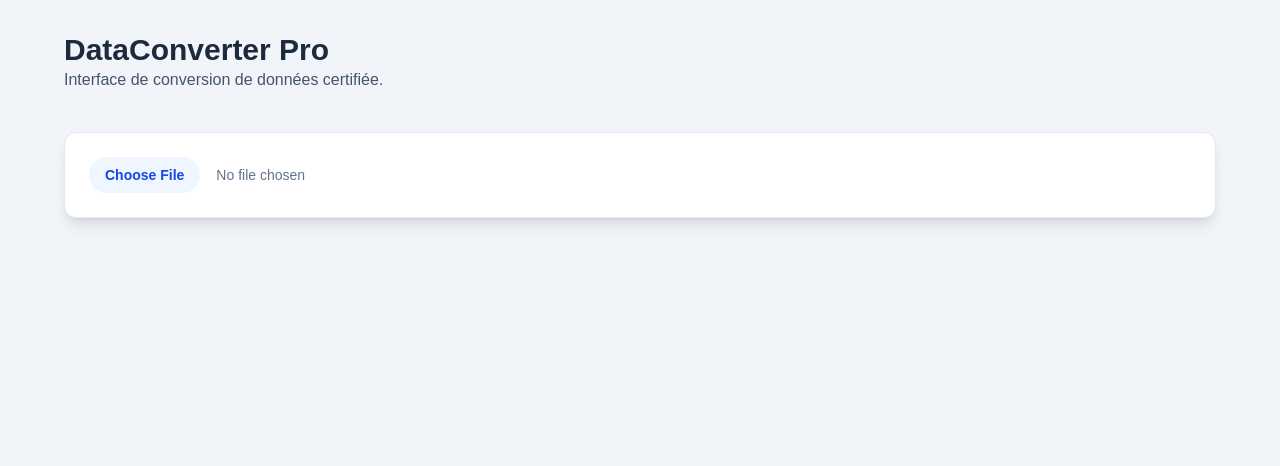
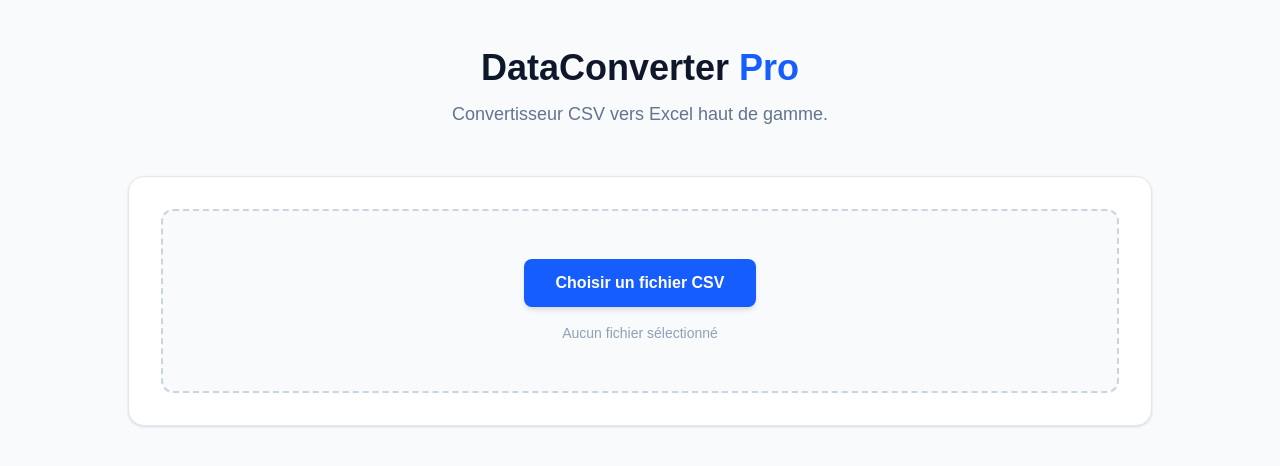
Before and after one commit to bruno92dossantos06-beep/csv-to-nice-table-converter, a Next.js app: page / in a window 1280 px wide. Shown: the top 466 px of the page. Built offline with nearby package versions, Linux system fonts and the light colour scheme.

Commit message:
Version finale Pro

```diff
--- a/app/page.tsx
+++ b/app/page.tsx
@@ -16,7 +16,7 @@ export default function Home() {
     Papa.parse(file, {
       header: true,
       skipEmptyLines: true,
-      delimiter: ";",
+      delimiter: ";", // Force la lecture des CSV type Numbers/Excel FR
       complete: (results: any) => {
         if (results.data && results.data.length > 0) {
           setHeaders(Object.keys(results.data[0]));
@@ -29,44 +29,49 @@ export default function Home() {
   const downloadExcel = () => {
     const ws = XLSX.utils.json_to_sheet(data);
 
-    // Ajout d'une largeur minimale aux colonnes pour un rendu pro
-    ws['!cols'] = headers.map(() => ({ wch: 20 }));
+    // Formatage professionnel des colonnes (largeur auto)
+    ws['!cols'] = headers.map(() => ({ wch: 25 }));
 
     const wb = XLSX.utils.book_new();
     XLSX.utils.book_append_sheet(wb, ws, "Données");
 
-    // Génération du fichier avec une meilleure gestion des types
     XLSX.writeFile(wb, `${fileName.split('.')[0]}_export_pro.xlsx`);
   };
 
   return (
-    <main className="min-h-screen bg-slate-100 p-8">
-      <div className="max-w-6xl mx-auto">
-        <header className="mb-10">
-          <h1 className="text-3xl font-bold text-slate-800">DataConverter Pro</h1>
-          <p className="text-slate-600">Interface de conversion de données certifiée.</p>
+    <main className="min-h-screen bg-slate-50 py-12 px-6">
+      <div className="max-w-5xl mx-auto">
+        <header className="mb-12 text-center">
+          <h1 className="text-4xl font-extrabold text-slate-900 mb-3">DataConverter <span className="text-blue-600">Pro</span></h1>
+          <p className="text-slate-500 text-lg">Convertisseur CSV vers Excel haut de gamme.</p>
         </header>
 
-        <div className="bg-white p-6 rounded-xl shadow-lg border border-slate-200 mb-8">
-          <input type="file" accept=".csv" onChange={handleFileUpload} className="block w-full text-sm text-slate-500 file:mr-4 file:py-2 file:px-4 file:rounded-full file:border-0 file:text-sm file:font-semibold file:bg-blue-50 file:text-blue-700 hover:file:bg-blue-100" />
+        <div className="bg-white p-8 rounded-2xl shadow-sm border border-slate-200 mb-8">
+          <div className="flex flex-col items-center border-2 border-dashed border-slate-300 rounded-xl py-12 bg-slate-50">
+            <input type="file" accept=".csv" onChange={handleFileUpload} className="hidden" id="fileInput" />
+            <label htmlFor="fileInput" className="cursor-pointer bg-blue-600 text-white px-8 py-3 rounded-lg font-bold hover:bg-blue-700 transition-all shadow-md">
+              Choisir un fichier CSV
+            </label>
+            <p className="text-slate-400 text-sm mt-4">{fileName || "Aucun fichier sélectionné"}</p>
+          </div>
         </div>
 
         {data.length > 0 && (
-          <div className="bg-white rounded-xl shadow-lg border border-slate-200">
-            <div className="p-5 border-b flex justify-between items-center">
-              <h2 className="font-semibold text-slate-700">Données extraites</h2>
-              <button onClick={downloadExcel} className="bg-slate-900 text-white px-6 py-2 rounded-lg hover:bg-slate-800 transition">
-                Exporter Excel (.xlsx)
+          <div className="bg-white rounded-2xl shadow-sm border border-slate-200 overflow-hidden">
+            <div className="p-6 border-b border-slate-100 flex justify-between items-center">
+              <h2 className="font-bold text-slate-800">Données extraites</h2>
+              <button onClick={downloadExcel} className="bg-emerald-600 hover:bg-emerald-700 text-white font-bold py-2 px-6 rounded-lg transition-all">
+                Télécharger Excel
               </button>
             </div>
             <div className="overflow-x-auto">
-              <table className="w-full text-sm">
-                <thead className="bg-slate-50">
-                  <tr>{headers.map(h => <th key={h} className="p-4 text-left font-bold text-slate-600 border-b">{h}</th>)}</tr>
+              <table className="w-full text-sm text-left">
+                <thead className="bg-slate-50 text-slate-600 uppercase font-bold text-[10px] tracking-widest">
+                  <tr>{headers.map(h => <th key={h} className="p-4">{h}</th>)}</tr>
                 </thead>
-                <tbody>
+                <tbody className="divide-y divide-slate-100">
                   {data.slice(0, 15).map((row, i) => (
-                    <tr key={i} className="border-b last:border-0 hover:bg-slate-50">
+                    <tr key={i} className="hover:bg-slate-50/80">
                       {headers.map(h => <td key={h} className="p-4 text-slate-700">{row[h]}</td>)}
                     </tr>
                   ))}
```
